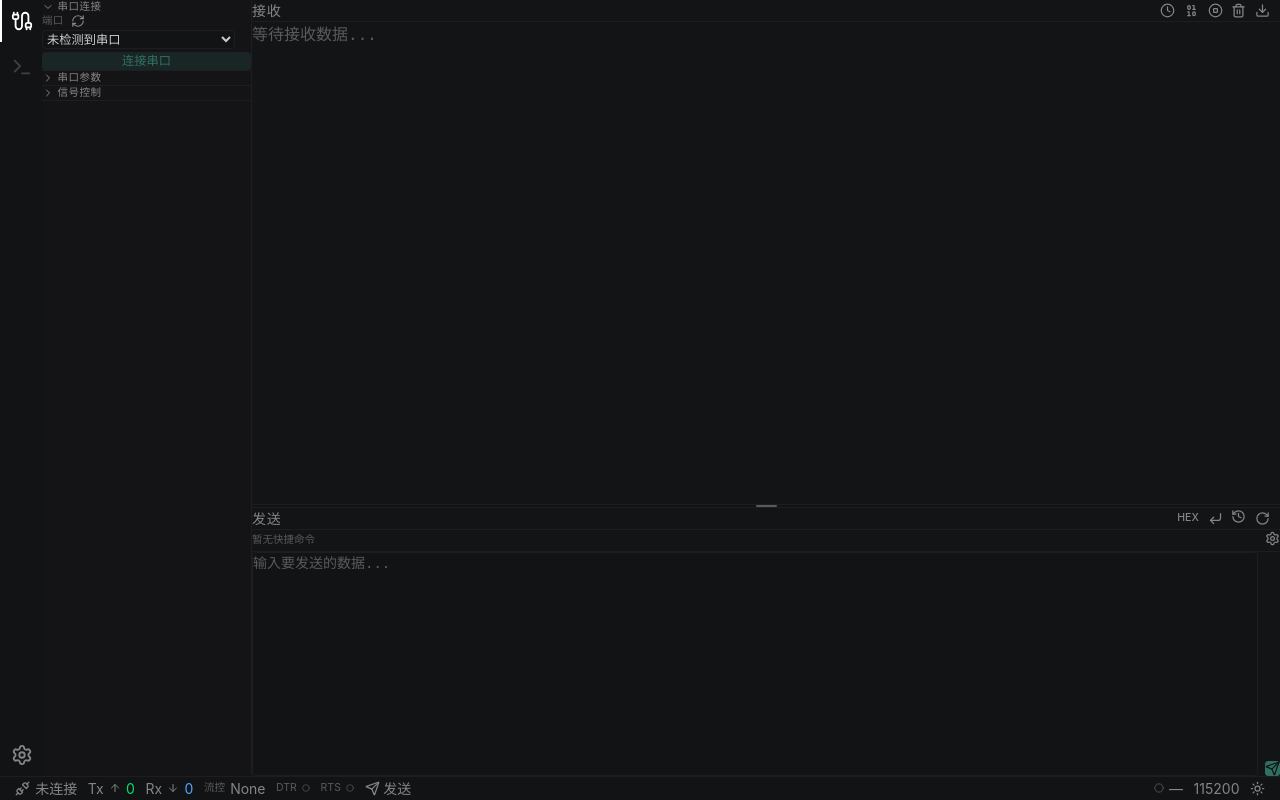
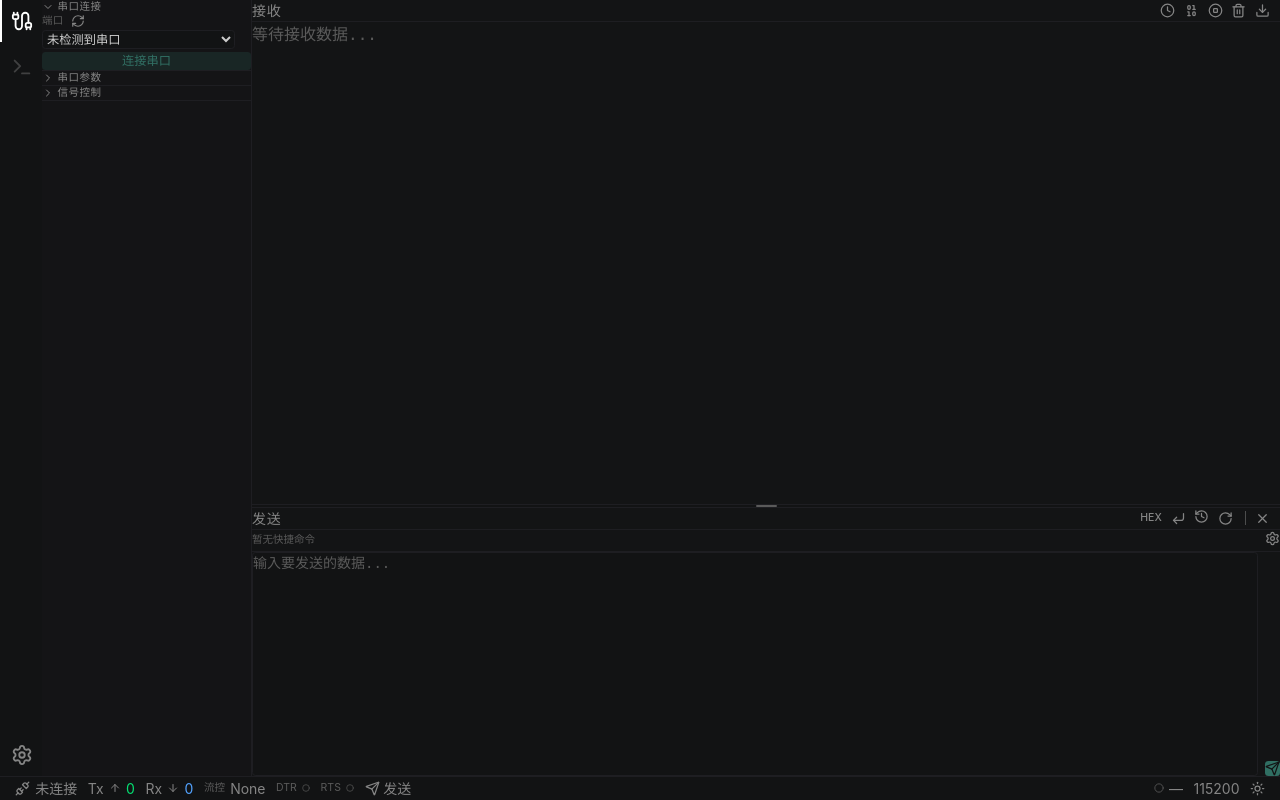
Before and after one commit to bit-dots/NovaTerm, a React (Vite) app: page / in a window 1280 px wide. Both pictures are taken after a click on the button "发送". Built offline with nearby package versions, Linux system fonts and the light colour scheme.

Commit message:
✨ feat(SendController, MainPanel): 添加发送控制器关闭功能，支持发送面板的切换

```diff
--- a/src/App.tsx
+++ b/src/App.tsx
@@ -70,6 +70,7 @@ function App() {
         />
         <MainPanel
           showSend={showSend}
+          onToggleSend={() => setShowSend((v) => !v)}
           onTxBytes={(n) => setTxCount((c) => c + n)}
           onRxBytes={(n) => setRxCount((c) => c + n)}
           maxLines={settings.maxLines}
--- a/src/components/MainPanel.tsx
+++ b/src/components/MainPanel.tsx
@@ -6,6 +6,7 @@ import type { LogEntry, Macro } from "../types";
 
 interface MainPanelProps {
   showSend: boolean;
+  onToggleSend: () => void;
   onTxBytes: (n: number) => void;
   onRxBytes: (n: number) => void;
   maxLines: number;
@@ -19,6 +20,7 @@ let nextId = 1;
 
 export default function MainPanel({
   showSend,
+  onToggleSend,
   onTxBytes,
   onRxBytes,
   maxLines,
@@ -129,6 +131,7 @@ export default function MainPanel({
           <div className="flex flex-1">
             <SendController
               onSend={(data, text) => addEntry("tx", data, text)}
+              onClose={onToggleSend}
               macros={macros}
               onMacrosChange={onMacrosChange}
             />
--- a/src/components/SendController.tsx
+++ b/src/components/SendController.tsx
@@ -1,7 +1,7 @@
 import { useState, useCallback, useRef, useEffect } from "react";
 import { useTranslation } from "react-i18next";
 import { invoke } from "@tauri-apps/api/core";
-import { Send, History, RotateCw, CornerDownLeft } from "lucide-react";
+import { Send, History, RotateCw, CornerDownLeft, X } from "lucide-react";
 import type { Macro } from "../types";
 import MacroManager from "./MacroManager";
 
@@ -15,11 +15,17 @@ interface HistoryItem {
 
 interface SendControllerProps {
   onSend: (data: number[], text: string) => void;
+  onClose: () => void;
   macros: Macro[];
   onMacrosChange: (macros: Macro[]) => void;
 }
 
-export default function SendController({ onSend, macros, onMacrosChange }: SendControllerProps) {
+export default function SendController({
+  onSend,
+  onClose,
+  macros,
+  onMacrosChange,
+}: SendControllerProps) {
   const { t } = useTranslation();
   const [inputText, setInputText] = useState("");
   const [hexMode, setHexMode] = useState(false);
@@ -248,6 +254,17 @@ export default function SendController({ onSend, macros, onMacrosChange }: SendC
         >
           <RotateCw size={15} />
         </button>
+        <div
+          className="h-4 w-px bg-text-secondary/50"
+          style={{ marginLeft: 3, marginRight: 0.5 }}
+        />
+        <button
+          className="flex-shrink-0 rounded p-0.5 text-text-secondary hover:bg-panel-alt hover:text-text-primary"
+          onClick={onClose}
+          title={t("send.collapse")}
+        >
+          <X size={15} />
+        </button>
       </div>
 
       {cyclicEnabled && (
```
